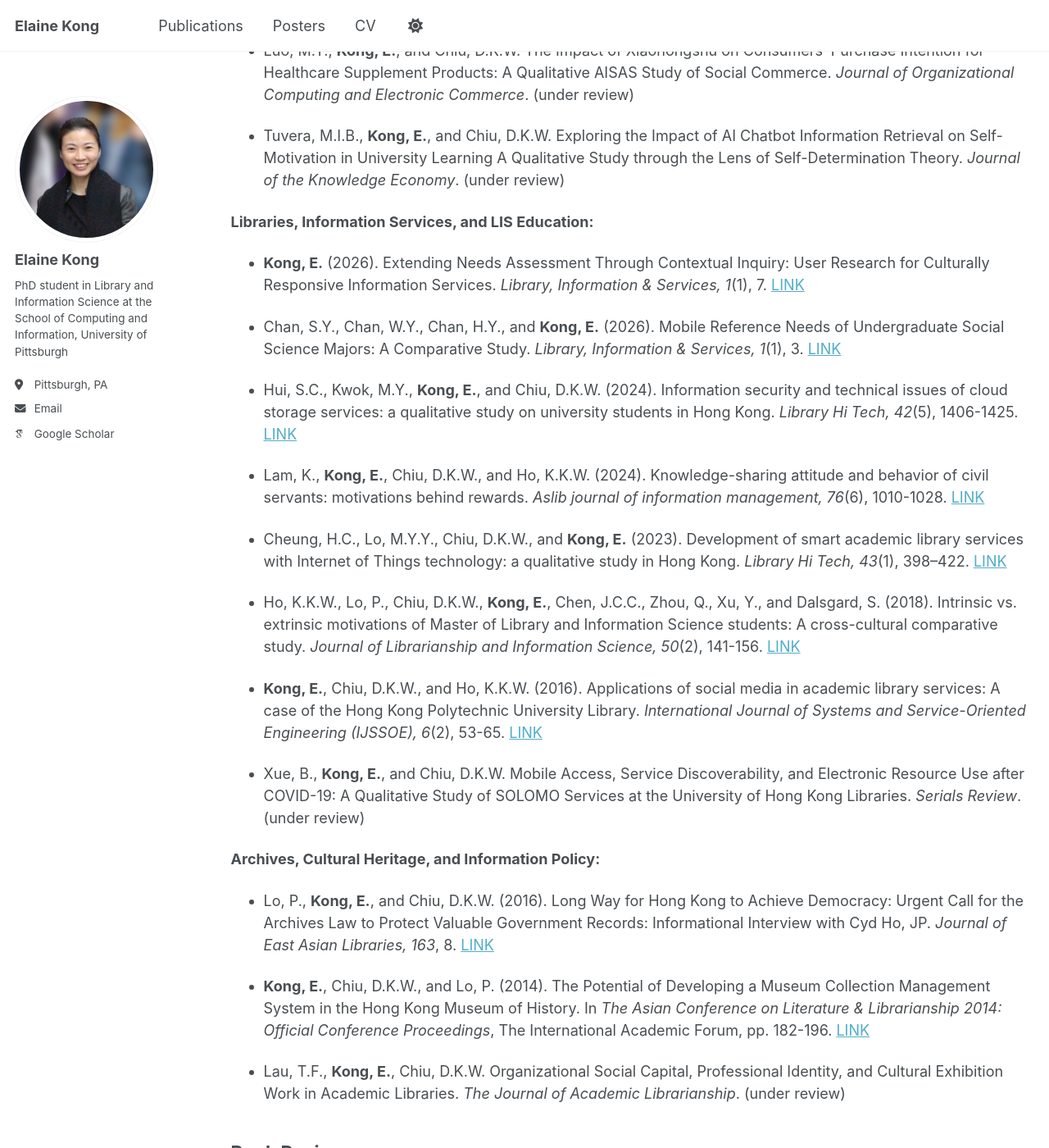
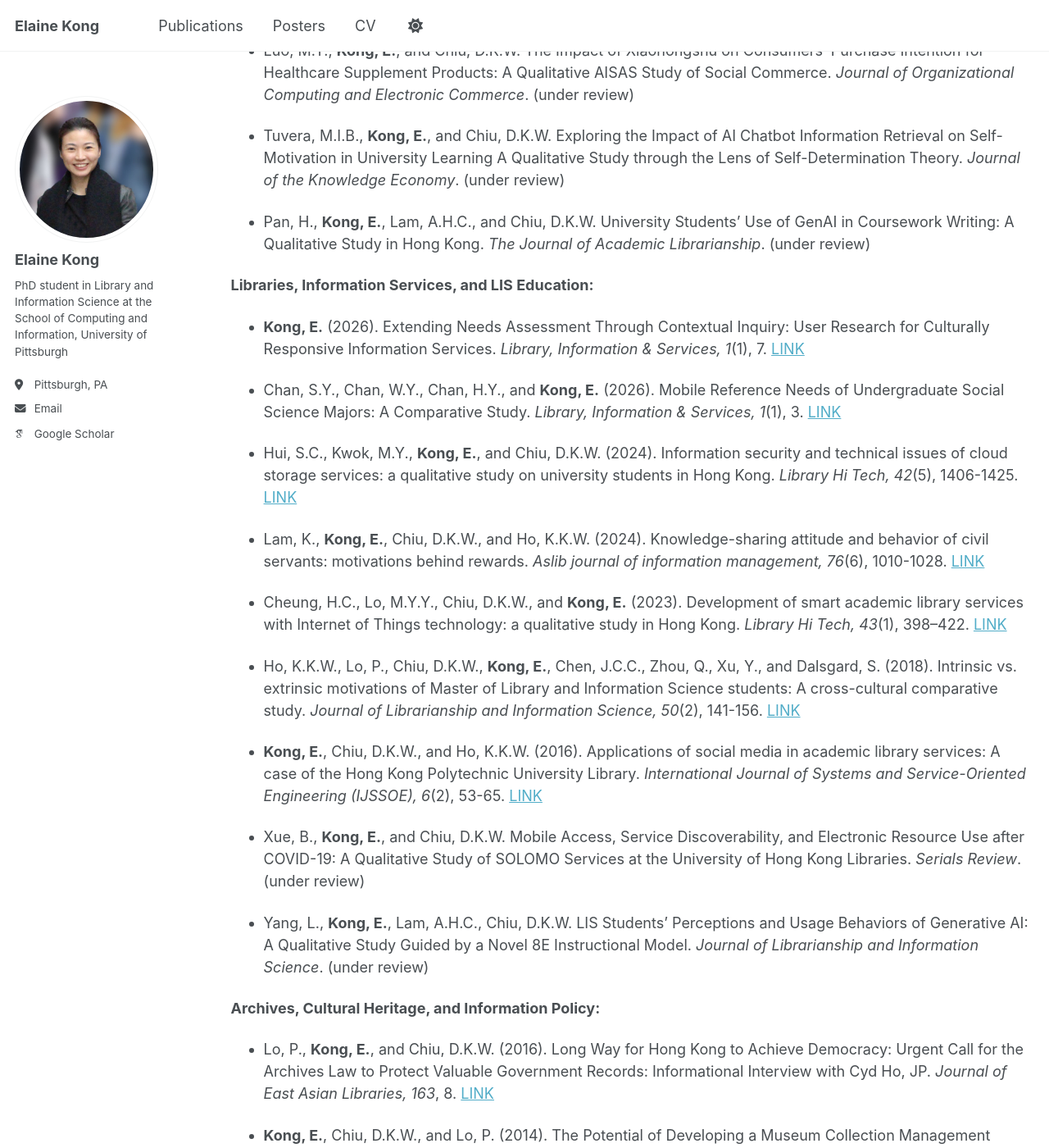
Before and after one commit to elainewskong/elainewskong.github.io, a Jekyll site: the page built from _pages/publications.md, in a window 1280 px wide and 1400 px high, scrolled down 1510 px. Shown: the whole window at 82% size. Built offline with Jekyll 4.4.1, drawn with Linux system fonts in a browser that asks for light colours; some web fonts are replaced; a script that is not in the unit is left out.

Commit message:
Update publications.md

```diff
--- a/_pages/publications.md
+++ b/_pages/publications.md
@@ -48,6 +48,8 @@ You can also find my articles on [Google Scholar](https://scholar.google.com/cit
 * Tuvera, M.I.B., **Kong, E.**, and Chiu, D.K.W. Exploring the Impact of AI Chatbot Information Retrieval on Self-Motivation in
 University Learning A Qualitative Study through the Lens of Self-Determination Theory. *Journal	of the Knowledge Economy*. (under review)
 
+* Pan, H., **Kong, E.**, Lam, A.H.C., and Chiu, D.K.W. University Students' Use of GenAI in Coursework Writing: A Qualitative Study in Hong Kong. *The Journal of Academic Librarianship*. (under review)
+
 **Libraries, Information Services, and LIS Education:**
 
 * **Kong, E.** (2026). Extending Needs Assessment Through Contextual Inquiry: User Research for Culturally Responsive Information Services. *Library, Information & Services, 1*(1), 7. [LINK](https://www.sciltp.com/journals/lis/articles/2607004735)
@@ -65,6 +67,8 @@ University Learning A Qualitative Study through the Lens of Self-Determination T
 * **Kong, E.**, Chiu, D.K.W., and Ho, K.K.W. (2016). Applications of social media in academic library services: A case of the Hong Kong Polytechnic University Library. *International Journal of Systems and Service-Oriented Engineering (IJSSOE), 6*(2), 53-65. [LINK](https://doi.org/10.4018/IJSSOE.2016040103)
 
 * Xue, B., **Kong, E.**, and Chiu, D.K.W. Mobile Access, Service Discoverability, and Electronic Resource Use after COVID-19: A Qualitative Study of SOLOMO Services at the University of Hong Kong Libraries. *Serials Review*. (under review)
+
+* Yang, L., **Kong, E.**, Lam, A.H.C., Chiu, D.K.W. LIS Students’ Perceptions and Usage Behaviors of Generative AI: A Qualitative Study Guided by a Novel 8E Instructional Model. *Journal of Librarianship and Information Science*. (under review)
 
 **Archives, Cultural Heritage, and Information Policy:**
 
```
